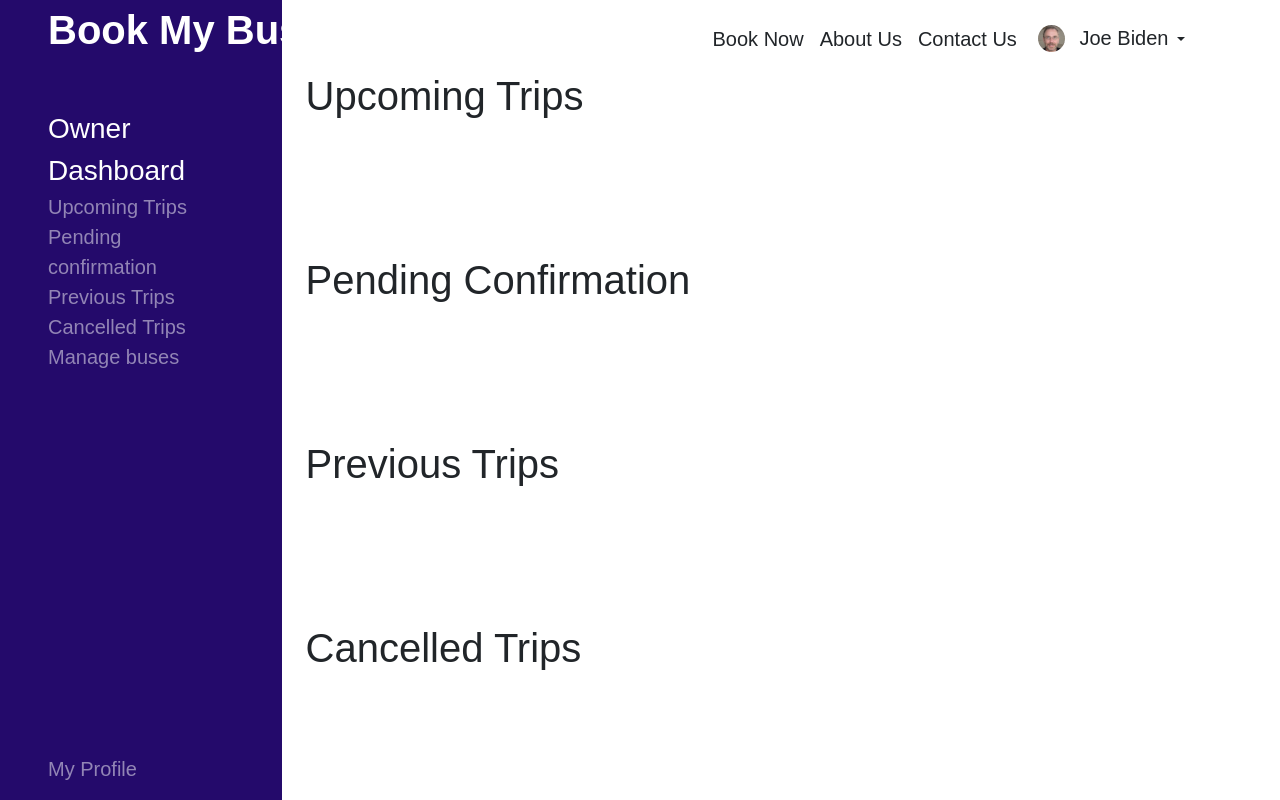
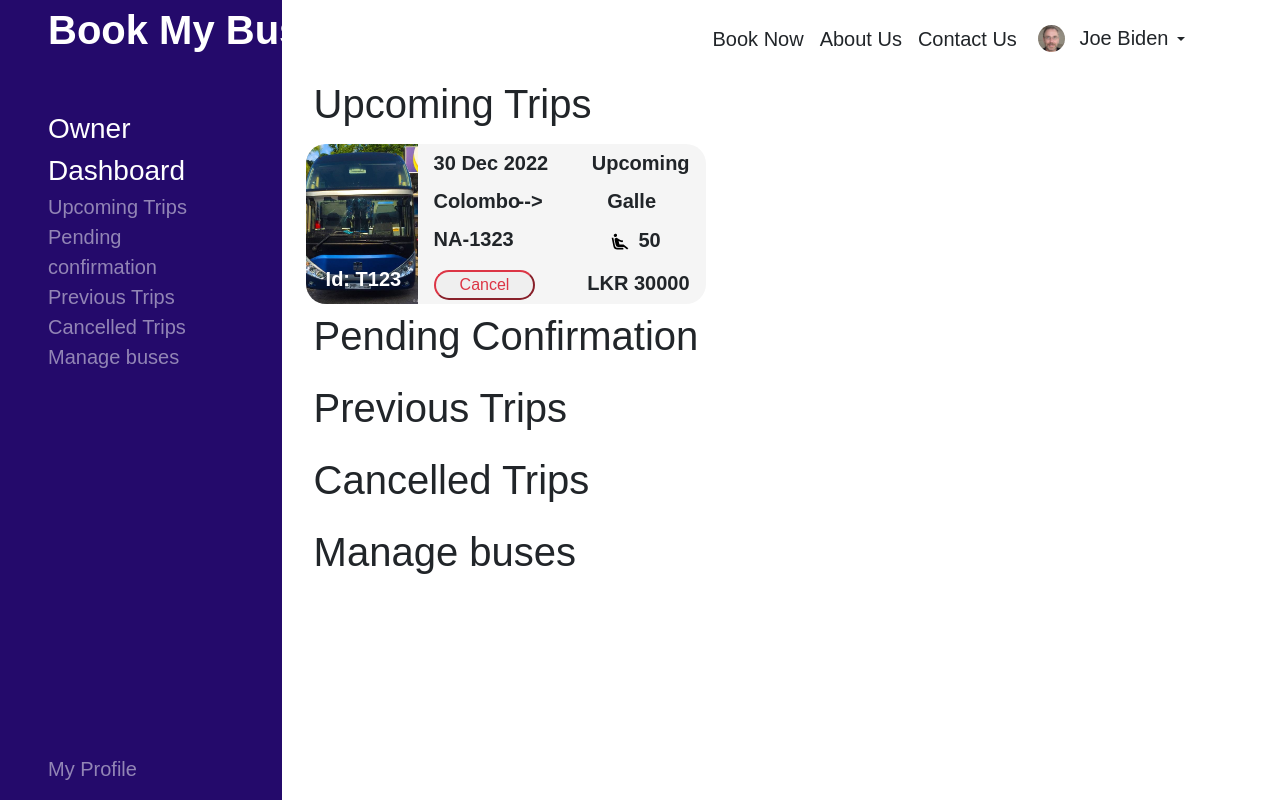
Before and after one commit to Thenuri/G01-COMF4004-22, a web app: file OwnerDash.html in a window 1280 px wide. Run offline with its HTML, style and script files only (its server is not run), Linux system fonts and the light colour scheme; some web fonts are replaced.

Commit message:
Created the trip card

```diff
--- a/OwnerDash.html
+++ b/OwnerDash.html
@@ -9,7 +9,7 @@
     <link rel="stylesheet" type="text/css" href="css/commonstyles.css">
     <link rel="stylesheet" href="css/syntax3.css">
 </head>
-<body>
+<body >
     <div class="header1">
         <header>
             <!--nav bar-->
@@ -55,21 +55,57 @@
             <a href="#" class="navbar-brand text-white fw-bold fs-1 mx-5">Book My Bus</a><br>
             <div class="mx-5 mt-5 text-white  fs-3">Owner Dashboard</div>
             <ul class="list-group-horizontal list-unstyled mx-5 " id="dashboard-menu">
-                <li><a href="#upcoming-trips" class="text-white-50 text-decoration-none fs-5">Upcoming Trips</a></li>
-                <li><a href="#pending-confirmation" class="text-white-50 text-decoration-none fs-5">Pending confirmation</a></li>
-                <li><a href="#prev-trips" class="text-white-50 text-decoration-none fs-5">Previous Trips</a></li>
-                <li><a href="#cancelled-trips" class="text-white-50 text-decoration-none fs-5">Cancelled Trips</a></li>
-                <li><a href="#manage-buses" class="text-white-50 text-decoration-none fs-5">Manage buses</a></li>
-                <li><a href="#" class="text-white-50 text-decoration-none fs-5" style="position:absolute; bottom:1rem ;">My Profile</a></li>
+                <li><a class="text-white-50 text-decoration-none fs-5"  href="#upcoming-trips">Upcoming Trips</a></li>
+                <li><a class="text-white-50 text-decoration-none fs-5" href="#pending-confirmation">Pending confirmation</a></li>
+                <li><a class="text-white-50 text-decoration-none fs-5" href="#prev-trips">Previous Trips</a></li>
+                <li><a class="text-white-50 text-decoration-none fs-5" href="#cancelled-trips">Cancelled Trips</a></li>
+                <li><a class="text-white-50 text-decoration-none fs-5" href="#manage-buses">Manage buses</a></li>
+                <li><a class="text-white-50 text-decoration-none fs-5"href="#" style="position:absolute; bottom:1rem ;">My Profile</a></li>
             </ul>
         </div>
 
         <div class="dashboard-content p-4" style="margin-top: 3rem;">
-            <h1 class="h-25" id="upcoming-trips">Upcoming Trips</h1>
-            <h1  class="h-25" id="pending-confirmation">Pending Confirmation</h1>
-            <h1  class="h-25" id="prev-trips" >Previous Trips</h1>
-            <h1  class="h-25" id="cancelled-trips">Cancelled Trips</h1>
-            <h1  class="h-25" id="manage-buses">Manage buses</h1>
+            <h1  class="p-2" id="upcoming-trips">Upcoming Trips</h1>
+                <div id="upcoming-trips-items">
+                    <div class="trip-info-card card overflow-hidden border-0 fs-5" style="background-color: #F5F5F5; border-radius: 20px;">
+                        <div class="trip-card-grid">
+                            <div class="trip-info-bus-img" style="background-image: url('images/1.jpg');" >
+                                <span class="text-white fw-bold trip-id">Id: T123</span>
+                            </div>
+                            <div class="d-flex justify-content-around flex-column fw-bold">
+                                <div class="row px-3">
+                                    <div class="col-6 text-start">30 Dec 2022</div>
+                                    <div class="col-6 text-end">Upcoming</div>
+                                </div>
+                                <div class="row px-3 ">
+                                    <div class="col-6 text-start">Colombo</div>
+                                    <div class="position-absolute" style="position: absolute; z-index: 10; left: 50%;">--></div>
+                                    <div class="col-6 text-center">Galle</div>
+                                </div>
+                                <div class="row px-3">
+                                    <div class="col-6 text-start">NA-1323</div>
+                                    <div class="col-6 text-center">
+                                        <img src="images/ic_airline_seat_recline_extra_24px.svg" class="seat-icon"><span>50</span>
+                                    </div>
+                                </div>
+                                <div class="row px-3">
+                                    <div class="col-6 text-start">
+                                        <button class="btn-outline-danger rounded-pill shadow-none px-4 fs-6">
+                                            Cancel
+                                        </button>
+                                    </div>
+                                    <div class="col-6 text-end ">LKR 30000</div>
+                                </div>
+                            </div>
+                        </div>
+                    </div>
+                </div>
+
+            <h1  class="p-2" id="pending-confirmation">Pending Confirmation</h1>
+            <h1  class="p-2" id="prev-trips" >Previous Trips</h1>
+            <h1  class="p-2" id="cancelled-trips">Cancelled Trips</h1>
+            <h1  class="p-2" id="manage-buses">Manage buses</h1>
+
 
 
         </div>
--- a/css/syntax3.css
+++ b/css/syntax3.css
@@ -1,3 +1,7 @@
+/* * {
+    border: 1px red solid;
+} */
+
 .dashboard-grid {
     display: grid;
     grid-template-columns: 22% auto;
@@ -12,3 +16,40 @@
     overflow-y:scroll;
     scroll-behavior: smooth;
 }
+
+.trip-info-card {
+    width: 25rem;
+    height: 10rem;
+}
+
+.trip-card-grid {
+    display: grid;
+    grid-template-columns: 7rem auto;
+    height: 100%;
+}
+
+.trip-info-bus-img {
+    height: 100%;
+    width: auto;
+
+    background-size: cover;
+    background-position: center;
+}
+
+.trip-info-bus-img .trip-id {
+    position: absolute;
+    bottom: 10px;
+    padding-left: 20px;
+
+}
+
+.trip-info-card-info span {
+    padding: 0.5rem;
+    font-size: 1rem;
+}
+
+.seat-icon {
+    margin: .5rem;
+    height: 20px;
+    width: auto;
+}
```
Also changed, not shown: images/ic_airline_seat_recline_extra_24px.svg (added), 1 other file.
